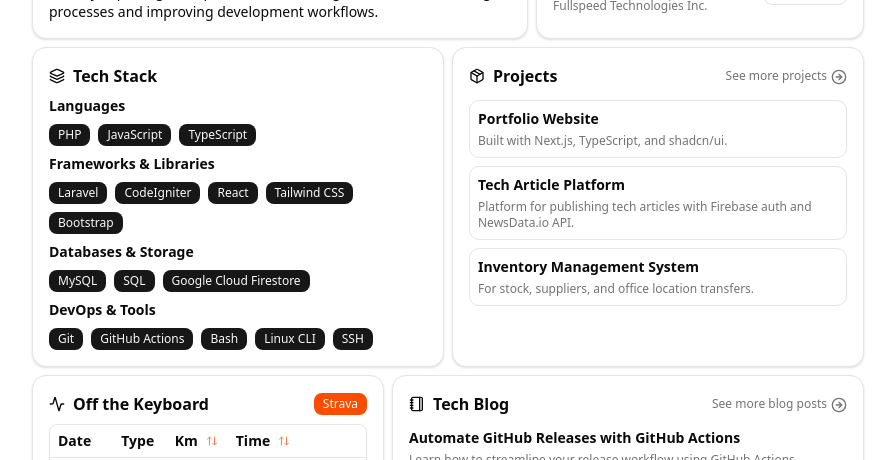
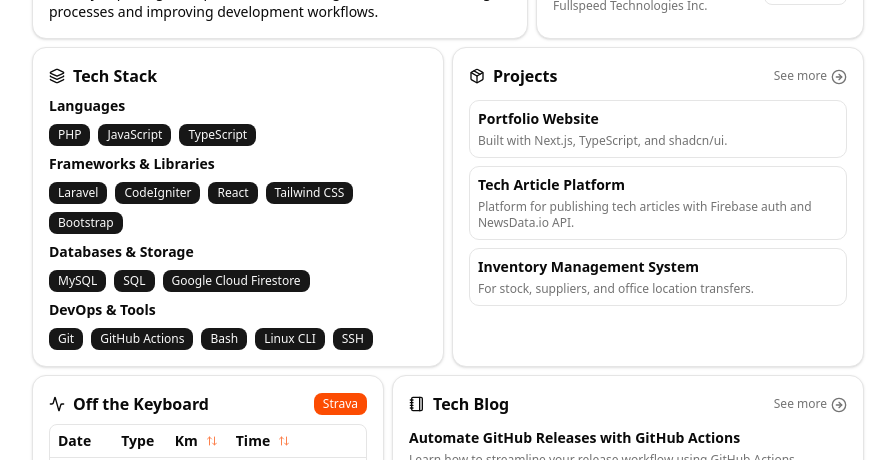
Before and after one commit to migstt/portfolio, a Next.js app: page / in a window 1280 px wide. Shown: the part 309-769 px from the top of the page, without its empty margins (192-1087 px from the left). Built offline with nearby package versions, Linux system fonts and the light colour scheme.

Commit message:
added sr only

```diff
--- a/src/components/general/SeemoreButton.tsx
+++ b/src/components/general/SeemoreButton.tsx
@@ -15,7 +15,7 @@
       aria-label={`See more ${label || href}`}
     >
       <div className="flex items-center gap-1">
-        <span className="text-xs font-medium leading-none">See more {page}</span>
+        <span className="text-xs font-medium leading-none">See more <span className="sr-only">projects</span></span>
         <CircleArrowRight
           className="w-4 h-4 stroke-[2] mt-[1px]"
           aria-hidden="true"
```
